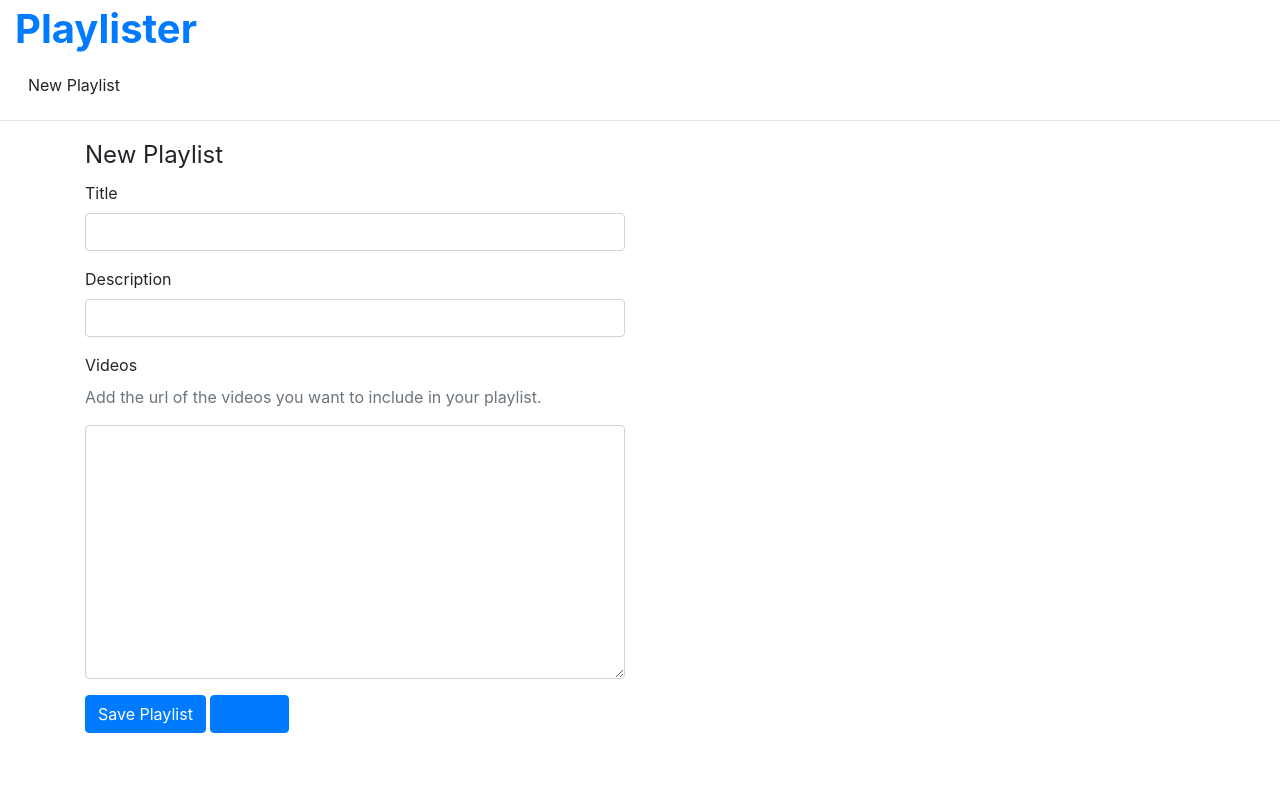
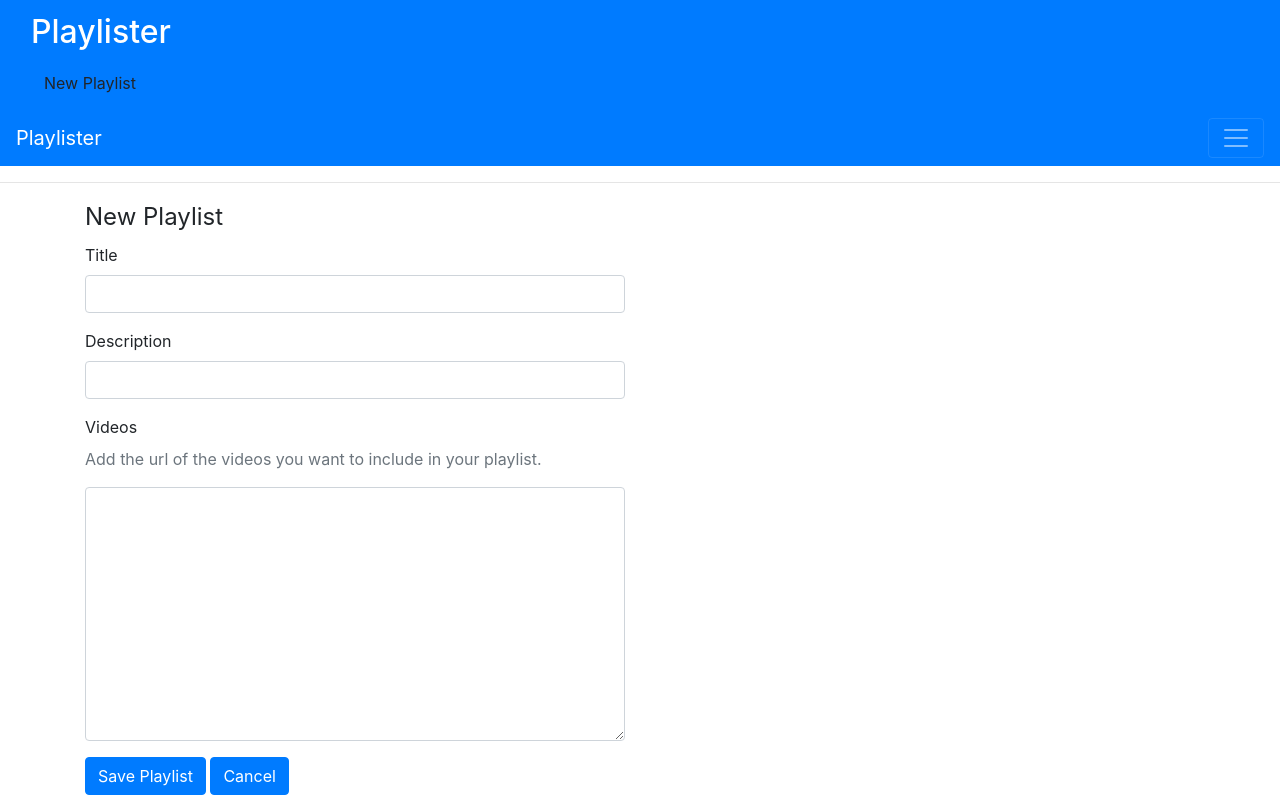
Before and after one commit to prathmesh-jagtap/Flask-Playlister-App, a Flask app: page /playlists/new in a window 1280 px wide. Before the commit the page ends 733 px from the top, so only its background shows below. Run offline with Flask 2, Linux system fonts and the light colour scheme; some libraries are stand-ins or nearby versions.

Commit message:
app updates

```diff
--- a/templates/partials/navbar.html
+++ b/templates/partials/navbar.html
@@ -1,10 +1,10 @@
 <!--templates/partials/navbar.html-->
-
+<nav class="navbar navbar-dark bg-primary">
     <nav class="nabar navbar-default">
         <div class='container-fluid'>
             <div class='navbar-header'>
                 <a class='navbar-brand' href='/'>
-                <h1><strong>Playlister</strong></h1>
+                    <h2>Playlister</h2>
                 </a>
             </div>
             <div class='pull-right'>
@@ -12,3 +12,24 @@
             </div>
         </div>
     </nav>
+</nav>
+
+<nav class="navbar navbar-dark bg-primary">
+  <a class="navbar-brand" href="/">Playlister</a>
+  <button class="navbar-toggler" type="button" data-toggle="collapse" data-target="#navbarTogglerDemo02" aria-controls="navbarTogglerDemo02" aria-expanded="false" aria-label="Toggle navigation">
+    <span class="navbar-toggler-icon"></span>
+  </button>
+
+  <div class="collapse navbar-collapse" id="navbarTogglerDemo02">
+    <ul class="navbar-nav mr-auto mt-2 mt-lg-0">
+      <li class="nav-item active">
+          <a href='/playlists/new' class="nav-link">New Playlist <span class="sr-only">(current)</span></a>
+        <a class="nav-link" href="#">Home <span class="sr-only">(current)</span></a>
+      </li>
+    </ul>
+    <form class="form-inline my-2 my-lg-0">
+      <input class="form-control mr-sm-2" type="search" placeholder="Search">
+      <button class="btn btn-outline-success my-2 my-sm-0" type="submit">Search</button>
+    </form>
+  </div>
+</nav>
--- a/templates/playlists_new.html
+++ b/templates/playlists_new.html
@@ -29,7 +29,7 @@
             <!--BUTTON-->
                 <div class='form-group'>
                     <button class='btn btn-primary' type="submit">Save Playlist</button>
-                    <button class='btn btn-primary' type="submit"><a href="/">Cancel</a></button>
+                    <a href="/"><button class='btn btn-primary' type="submit">Cancel</button></a>
                 </div>
         </form>
     </div>
--- a/templates/playlists_show.html
+++ b/templates/playlists_show.html
@@ -7,7 +7,7 @@
 <div class="row">
     <div class="col-sm-6 col-sm-offset-3">
         <h1>{{ playlist.title }}</h1>
-        <h2>{{ playlist.description }}</h2>
+        <small>{{ playlist.description }}</small>
         {% for video in playlist.videos %}
             <div class="card">
                 <div class="card-body">
@@ -18,7 +18,7 @@
 
             <div class="form-group">
                 <!--# Edit link-->
-                <div><button class='btn btn-primary' type="button"><a href="/playlists/{{ playlist._id }}/edit">Edit</a></button></div>
+                <a href="/playlists/{{ playlist._id }}/edit"><button class='btn btn-primary' type="submit">Edit</button></a>
                 <!--Delete Button-->
                 <form method="post" action="/playlists/{{ playlist._id }}/delete">
                     <button class='btn btn-primary' type="submit">Delete</button>
```
Lines whose indentation alone changed are shown as unchanged.
